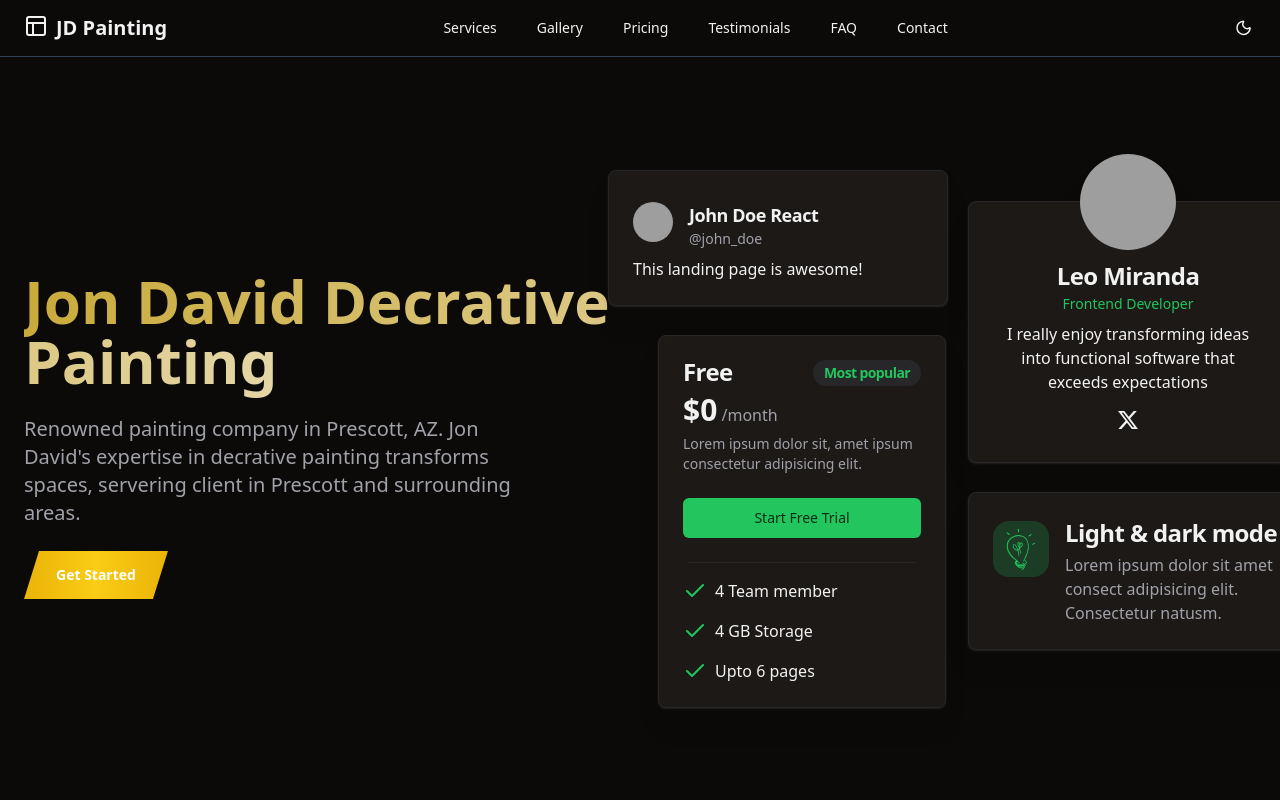
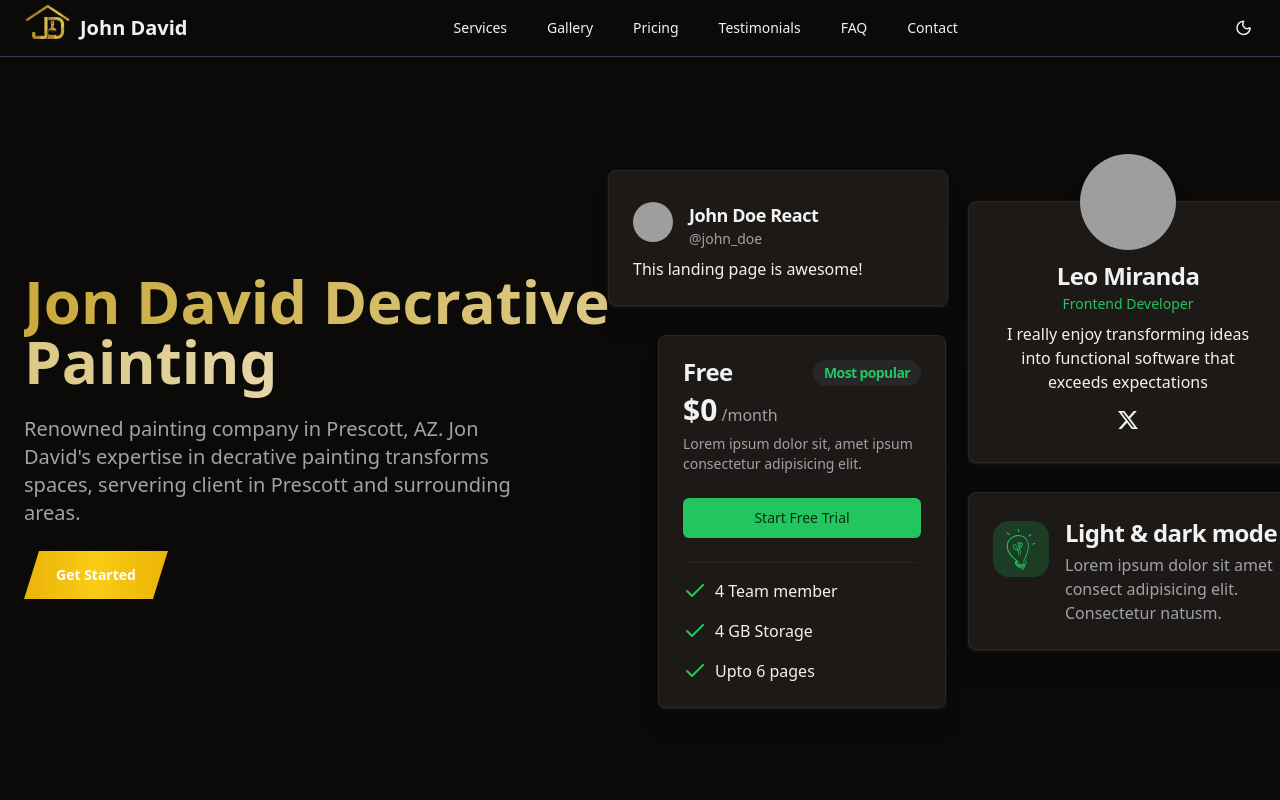
Before and after one commit to badger3000/jd-painting, an Astro site: page / in a window 1280 px wide. Shown: the top 800 px of the page. Built offline with nearby package versions, Linux system fonts and the light colour scheme; Astro itself is replaced by a stand-in of ours; grey boxes are pictures that could not be loaded.

Commit message:
logo and load state

```diff
--- a/src/components/Nav.tsx
+++ b/src/components/Nav.tsx
@@ -15,7 +15,6 @@ import {
 import {buttonVariants} from "./ui/button";
 import {Menu} from "lucide-react";
 import {ModeToggle} from "./mode-toggle";
-import {LogoIcon} from "./Icons";
 
 interface RouteProps {
   href: string;
@@ -60,10 +59,14 @@ export const Navbar = () => {
             <a
               rel="noreferrer noopener"
               href="/"
-              className="ml-2 font-bold text-xl flex"
+              className="ml-2 font-bold text-xl flex items-center"
             >
-              <LogoIcon />
-              JD Painting
+              <img
+                src="/logo-transparent.png"
+                alt="logo"
+                className="w-12 h-12 mr-2"
+              />
+              John David
             </a>
           </NavigationMenuItem>
 
--- a/src/pages/index.astro
+++ b/src/pages/index.astro
@@ -15,7 +15,14 @@ import "../assets/styles/globle.css";
     <title>Astro</title>
   </head>
   <body>
-    <Navbar client:only />
+    <Navbar client:only="react">
+      <div
+        slot="fallback"
+        class="animate-pulse text-center flex justify-center items-center text-slate-800 dark:bg-slate-800 min-h-[56px] w-full transition-all"
+      >
+        Loading
+      </div>
+    </Navbar>
     <Hero />
     <FAQ client:load />
     <Footer />
```
Also changed, not shown: public/logo-transparent.png (added).
